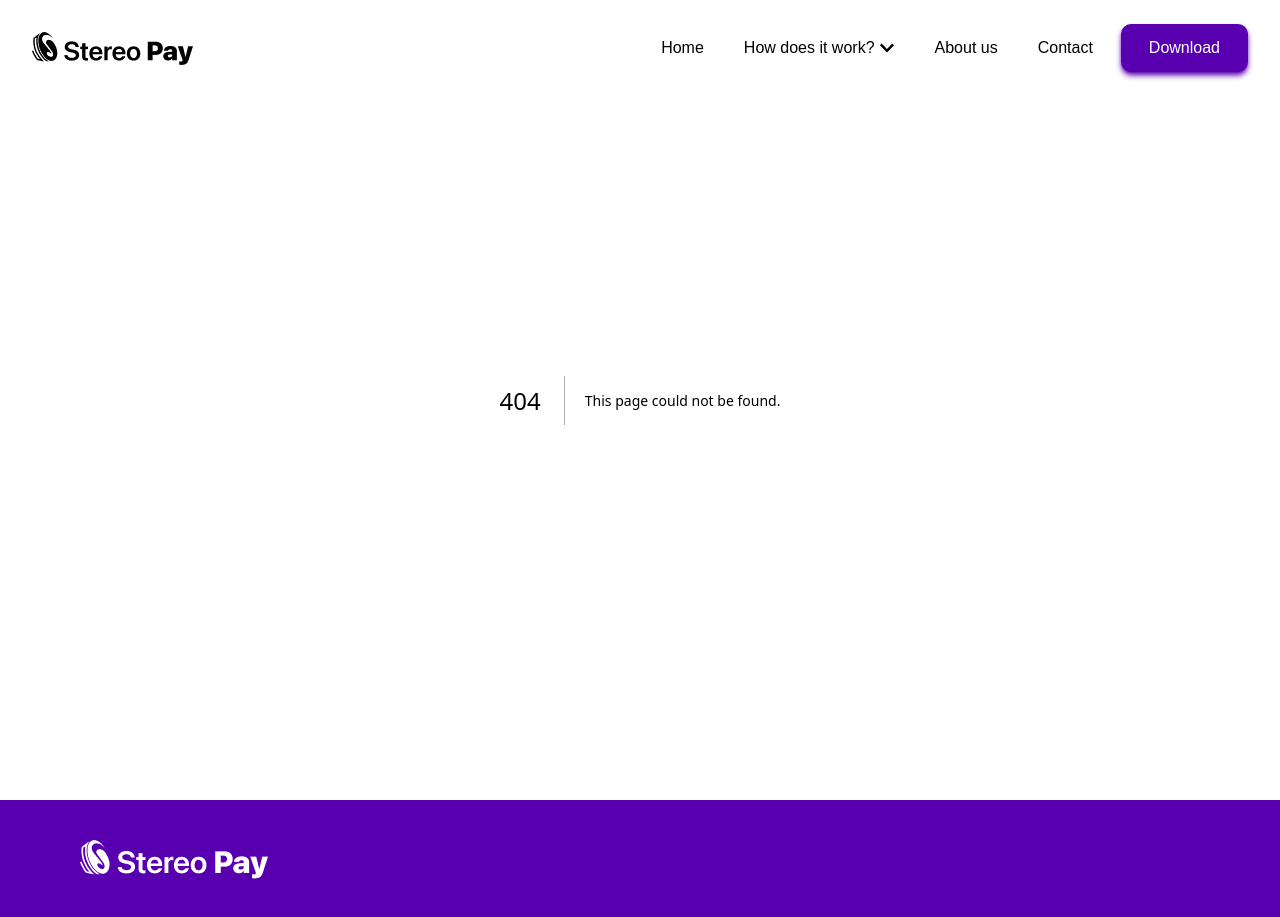
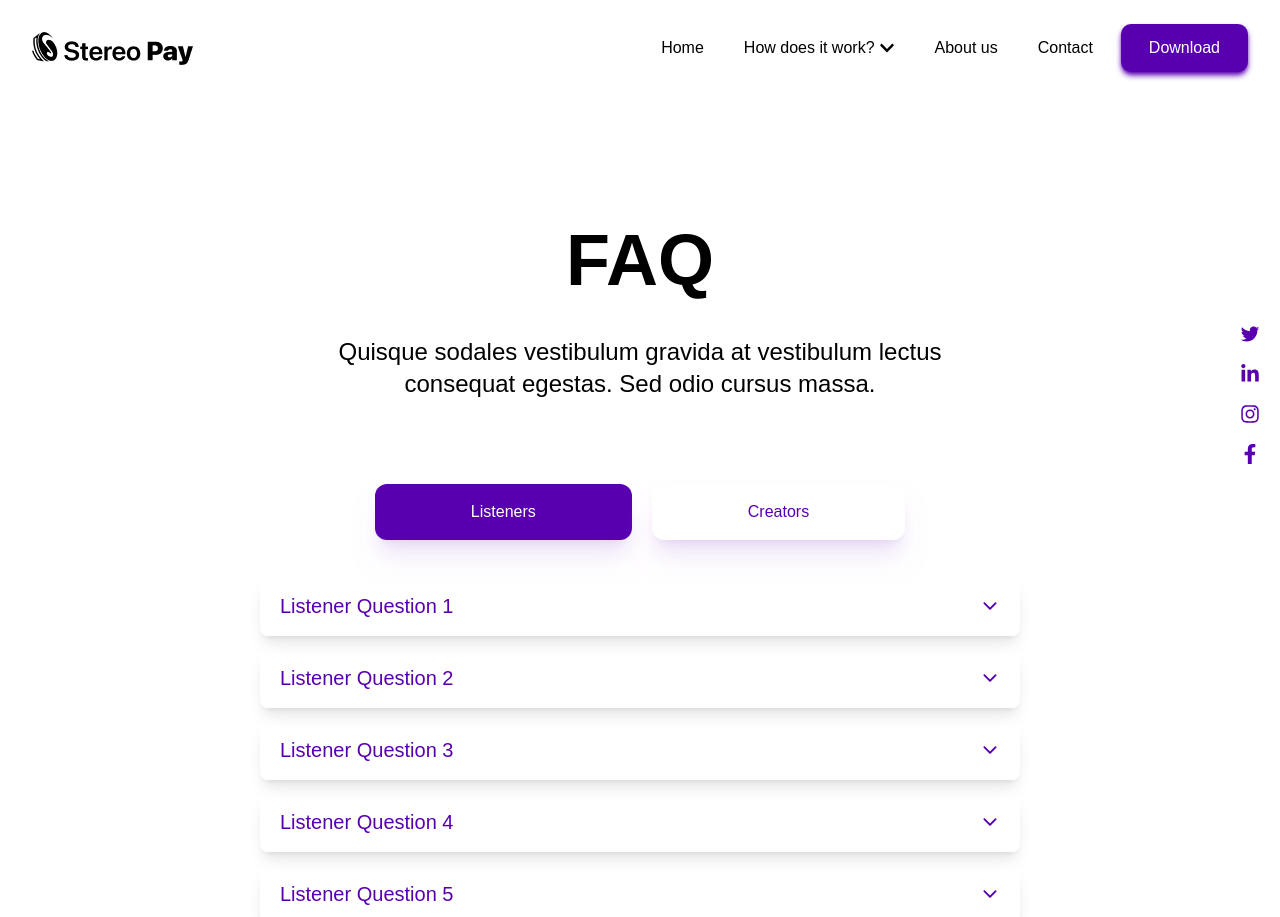
Before and after one commit to md-ashikur/stereo-client, a Next.js app: page /faq in a window 1280 px wide. Before the commit this address had no page. Shown: the top 917 px of the page. Built offline with nearby package versions, Linux system fonts and the light colour scheme.

Commit message:
not found page

```diff
--- /dev/null
+++ b/src/app/faq/page.jsx
@@ -0,0 +1,10 @@
+import FaqBody from '@/components/faq/FaqBody'
+import React from 'react'
+
+export default function page() {
+  return (
+    <div>
+      <FaqBody/>
+    </div>
+  )
+}
--- a/src/app/layout.js
+++ b/src/app/layout.js
@@ -2,7 +2,10 @@ import localFont from 'next/font/local'
 import "./globals.css";
 import Navbar from "@/components/Navbars/Navbar";
 import Footer from '@/components/Footer';
-
+import { IoLogoTwitter } from "react-icons/io";
+import { FaLinkedinIn } from "react-icons/fa";
+import { FaInstagram } from "react-icons/fa";
+import { FaFacebookF } from "react-icons/fa";
 
 const Gotham = localFont({
   src: [
@@ -54,6 +57,14 @@ export default function RootLayout({ children }) {
         <Navbar />
         {children}
         <Footer/>
+
+         {/* Social Icons */}
+                   <div className="hidden lg:block fixed right-5 top-[38vh] text-[#5800B0] text-xl z-10">
+                    <a href=""> <IoLogoTwitter className="my-5 hover:scale-115 transition duration-150"/></a>
+                     <a href="https://www.linkedin.com/company/stereopay/"><FaLinkedinIn className="my-5 hover:scale-115 transition duration-150"/></a>
+                     <a href="https://www.instagram.com/stereopay/"><FaInstagram className="my-5 hover:scale-115 transition duration-150"/></a>
+                     <a href="https://www.facebook.com/stereopay"><FaFacebookF className="my-5 hover:scale-115 transition duration-150"/></a>
+                    </div>
       </body>
     </html>
   );
--- /dev/null
+++ b/src/app/not-found.jsx
@@ -0,0 +1,35 @@
+import Image from "next/image";
+import Link from "next/link";
+import React from "react";
+import radio from "../../public/images/RADIO_404_new 1.png"
+
+
+export default function NotFound() {
+  return (
+
+   <div className="relative overflow-hidden">
+     <div >
+    <div className="h-[273px] w-[273px] bg-[#5800B0] absolute lg:right-18 -right-[20vw]  -z-10 rounded-full blur-[100px] opacity-[0.50]"></div>
+    <div className="h-[670px] w-[670px] bg-[#5800B0] absolute -left-40 -z-10 rounded-full blur-[100px] opacity-[0.2]"></div>
+    <div className="h-[260px] w-[260px] bg-[#5800B0] absolute left-40 -bottom-16 rounded-full blur-[200px] opacity-[0.4]"></div>
+  </div>
+    <div className="max-w-[1440px] mx-auto my-28 px-5 lg:px-20 grid lg:grid-cols-5 gap-5">
+    <div className="lg:col-span-3 flex flex-col justify-center space-y-5">
+    <h2 className="text-6xl font-bold">Not found</h2>
+      <p className="text-2xl">The page you are looking for is no longer available</p>
+      <Link href="/">
+
+        <button
+          className="bg-[#5800B0] hover:scale-[0.95] transition duration-300 ease-in-out rounded-xl shadow-xl shadow-[#5800B0]/30 text-white px-8 py-4 mt-5 font-bold"
+        >
+          Go to homepage
+        </button>
+      </Link>
+    </div>
+    <div className="lg:col-span-2 flex flex-col justify-center space-y-5 relative right-[6vw]">
+      <Image src={radio} alt="radio" className="scale-140 h-auto w-auto mt-20 lg:mt-0"/>
+    </div>
+    </div>
+   </div>
+  );
+}
--- a/src/components/Footer.jsx
+++ b/src/components/Footer.jsx
@@ -68,6 +68,11 @@ const Footer = () => {
                   Privacy policy
                 </Link>
               </li>
+              <li>
+                <Link href="/faq" className="hover:underline">
+                 FAQ
+                </Link>
+              </li>
             </ul>
           </div>
            {/* Social Icons */}
--- a/src/components/contact/ContactBody.jsx
+++ b/src/components/contact/ContactBody.jsx
@@ -57,7 +57,7 @@ export default function ContactBody() {
               <label className="block text-lg font-medium">Name</label>
               <input
                 {...register("name", { required: true })}
-                className="w-full px-8 py-5 bg-white rounded-2xl outline-none shadow-md"
+                className="w-full px-8 py-5 bg-white rounded-2xl outline-none shadow-xl shadow-black/5"
                 placeholder="Type your name"
               />
               {errors.name && <span className="text-red-500">Name is required</span>}
@@ -67,7 +67,7 @@ export default function ContactBody() {
               <label className="block text-lg font-medium">Surname</label>
               <input
                 {...register("surname")}
-                className="w-full px-8 py-5 bg-white rounded-2xl outline-none shadow-md"
+                className="w-full px-8 py-5 bg-white rounded-2xl outline-none shadow-xl shadow-black/5"
                 placeholder="Type your surname"
               />
             </div>
@@ -76,7 +76,7 @@ export default function ContactBody() {
               <label className="block text-lg font-medium">E-mail</label>
               <input
                 {...register("email", { required: true })}
-                className="w-full px-8 py-5 bg-white rounded-2xl outline-none shadow-md"
+                className="w-full px-8 py-5 bg-white rounded-2xl outline-none shadow-xl shadow-black/5"
                 placeholder="Type your E-mail"
                 type="email"
               />
@@ -87,7 +87,7 @@ export default function ContactBody() {
               <label className="block text-lg font-medium">Message</label>
               <textarea
                 {...register("message", { required: true })}
-                className="w-full px-8 py-5 bg-white rounded-2xl outline-none shadow-md"
+                className="w-full px-8 py-5 bg-white rounded-2xl outline-none shadow-xl shadow-black/5"
                 placeholder="Type your message..."
                 rows="5"
               />
@@ -97,7 +97,7 @@ export default function ContactBody() {
             <div className="flex justify-center">
               <button
                 type="submit"
-                className="bg-[#5800B0] hover:scale-[0.95] transition duration-300 ease-in-out rounded-xl shadow-lg text-white px-8 py-4 mt-5"
+                className="bg-[#5800B0] hover:scale-[0.95] transition duration-300 ease-in-out rounded-xl shadow-xl shadow-[#5800B0]/30 text-white px-8 py-4 mt-5 font-bold"
               >
                 Submit my form
               </button>
--- /dev/null
+++ b/src/components/faq/Accordion.jsx
@@ -0,0 +1,37 @@
+'use client'
+
+import { useState } from 'react';
+import { IoIosArrowDown } from "react-icons/io";
+
+// Accordion Component
+export default function Accordion ({ questions }) {
+  const [activeIndex, setActiveIndex] = useState(null);
+
+  const handleToggle = (index) => {
+    setActiveIndex(activeIndex === index ? null : index);
+  };
+
+
+  return (
+    <div className="space-y-4">
+      {questions.map((question, index) => (
+        <div key={index} className=" pb-4 shadow-lg px-5 py-3 rounded-lg">
+          <button
+            className="w-full flex justify-between items-center text-left text-xl text-[#5800B0] focus:outline-none"
+            onClick={() => handleToggle(index)}
+          >
+            {question.q}
+            <IoIosArrowDown
+              className={`transition-transform duration-300 ${
+                activeIndex === index ? 'rotate-180' : ''
+              }`}
+            />
+          </button>
+          {activeIndex === index && (
+            <p className="mt-2 text-lg">{question.a}</p>
+          )}
+        </div>
+      ))}
+    </div>
+  );
+};
--- /dev/null
+++ b/src/components/faq/FaqBody.jsx
@@ -0,0 +1,78 @@
+'use client'
+
+
+import { useState } from "react";
+import Accordion from "./Accordion";
+
+
+export default function FaqBody() {
+    const [activeSection, setActiveSection] = useState('Listeners');
+
+    const listenersQuestions = [
+      { q: 'Listener Question 1', a: 'Answer to listener question 1.' },
+      { q: 'Listener Question 2', a: 'Answer to listener question 2.' },
+      { q: 'Listener Question 3', a: 'Answer to listener question 3.' },
+      { q: 'Listener Question 4', a: 'Answer to listener question 4.' },
+      { q: 'Listener Question 5', a: 'Answer to listener question 5.' },
+      { q: 'Listener Question 6', a: 'Answer to listener question 6.' },
+      { q: 'Listener Question 7', a: 'Answer to listener question 7.' },
+    ];
+
+    const creatorsQuestions = [
+      { q: 'How can I start using Stereo Pay?', a: 'Answer to creator question 1.' },
+      { q: 'How can I post on the playlist?', a: 'Answer to creator question 2.' },
+      { q: 'How can I be sure people will hear my promoted post?', a: 'Answer to creator question 3.' },
+      { q: 'Can I promote multiple time the same post?', a: 'Answer to creator question 4.' },
+      { q: 'I want to promote something but I don’t have a jingle, can Stereo Pay help me?', a: 'Answer to creator question 5.' },
+      { q: 'Can I also listen and earn from the app?', a: 'Answer to creator question 6.' },
+      { q: 'Can I use my earnings to promote my post on the app?', a: 'Answer to creator question 7.' },
+    ];
+
+    return (
+      <div>
+        <div className='max-w-[1440px] mx-auto my-[28vh] px-5 lg:px-20'>
+          <div className='flex flex-col items-center space-y-10'>
+            <h1 className='font-bold text-7xl '>FAQ</h1>
+            <p className='text-2xl text-center max-w-[680px]'>Quisque sodales vestibulum gravida at vestibulum lectus consequat egestas. Sed odio cursus massa.</p>
+          </div>
+
+          {/* accordion-container----------- */}
+          <div className='max-w-[760px] mx-auto my-16'>
+            <div className='flex justify-center gap-5'>
+              <button
+                className={`${
+                  activeSection === 'Listeners'
+                    ? 'bg-[#5800B0] text-white'
+                    : 'text-[#5800B0]'
+                } hover:scale-[0.95] transition duration-300 ease-in-out rounded-xl shadow-xl shadow-[#5800B0]/10 px-12 lg:px-24 py-4 mt-5`}
+                onClick={() => setActiveSection('Listeners')}
+              >
+                Listeners
+              </button>
+              <button
+                className={`${
+                  activeSection === 'Creators'
+                    ? 'bg-[#5800B0] text-white'
+                    : 'text-[#5800B0]'
+                } hover:scale-[0.95] transition duration-300 ease-in-out rounded-xl shadow-xl shadow-[#5800B0]/10 px-12 lg:px-24 py-4 mt-5`}
+                onClick={() => setActiveSection('Creators')}
+              >
+                Creators
+              </button>
+            </div>
+
+            {/* accordion-options---------- */}
+            <div className='mt-10'>
+              {activeSection === 'Listeners' && (
+                <Accordion questions={listenersQuestions} />
+              )}
+              {activeSection === 'Creators' && (
+                <Accordion questions={creatorsQuestions} />
+              )}
+
+            </div>
+          </div>
+        </div>
+      </div>
+    );
+  }
```
Also changed, not shown: public/images/RADIO_404_new 1.png (added).
